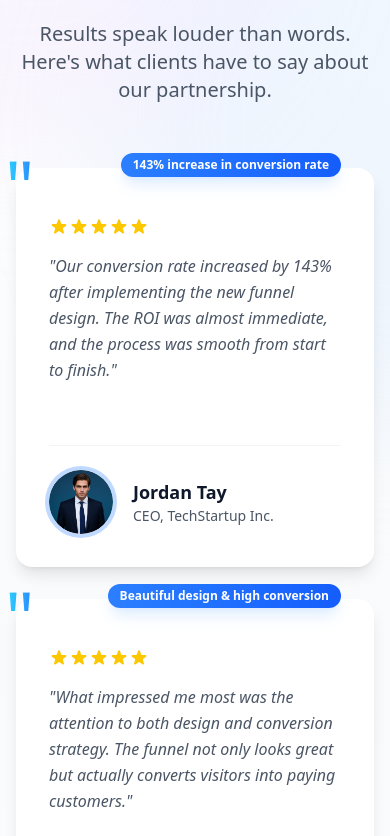
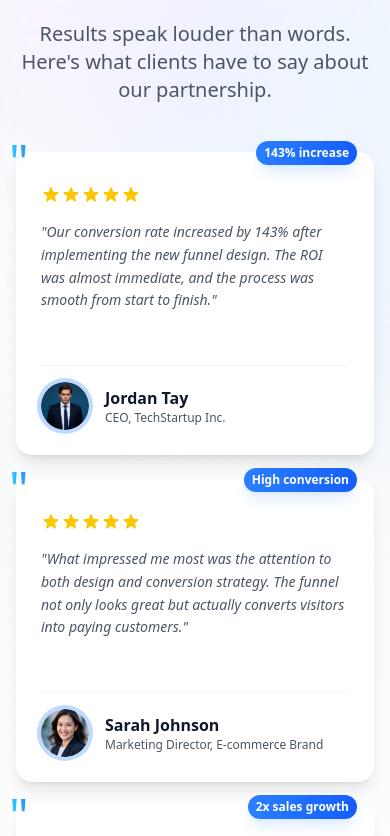
Before and after one commit to rayguang6/funnel-designer-portfolio, a Next.js app: page / in a window 390 px wide. Shown: the part 7288-8124 px from the top of the page. Built offline with nearby package versions, Linux system fonts and the light colour scheme.

Commit message:
footer color, testimonial responsive

```diff
--- a/app/sections/Footer.tsx
+++ b/app/sections/Footer.tsx
@@ -1,11 +1,15 @@
+'use client'
+
 import React from 'react'
+import { useTheme } from '../context/ThemeProvider';
 
 const Footer = () => {
+  const { theme } = useTheme();
   return (
-    <footer className="py-4 bg-white dark:bg-black border-t border-2 border-gradient-to-r from-blue-500 to-purple-500">
+    <footer className={`py-4 border-t border-primary bg-black`}>
         <div className="container mx-auto px-4 text-center">
         <p className="text-xl font-bold text-gradient">Funnel Design | Lei Zhi Guang</p>
-        <p className="text-sm text-gray-600 dark:text-gray-400 mt-2">© {new Date().getFullYear()} All Rights Reserved</p>
+        <p className={`text-sm ${theme === 'dark' ? 'text-white' : 'text-gray-900'} mt-2`}>© {new Date().getFullYear()} All Rights Reserved</p>
         </div>
   </footer>
   )
--- a/app/sections/Testimonial.tsx
+++ b/app/sections/Testimonial.tsx
@@ -17,7 +17,7 @@ const testimonials = [
     position: "CEO, TechStartup Inc.",
     image: imageLink.testimonial.testimonial1,
     rating: 5,
-    highlight: "143% increase in conversion rate"
+    highlight: "143% increase"
   },
   {
     id: 2,
@@ -26,7 +26,7 @@ const testimonials = [
     position: "Marketing Director, E-commerce Brand",
     image: imageLink.testimonial.testimonial2,
     rating: 5,
-    highlight: "Beautiful design & high conversion"
+    highlight: "High conversion"
   },
   {
     id: 3,
@@ -35,7 +35,7 @@ const testimonials = [
     position: "Founder, Online Coaching Program",
     image: imageLink.testimonial.testimonial3,
     rating: 5,
-    highlight: "Sales doubled in 3 months"
+    highlight: "2x sales growth"
   }
 ];
 
@@ -76,7 +76,7 @@ const Testimonial = () => {
 
       <div className="container mx-auto px-4 md:px-8 relative z-10">
         <motion.div
-          className="text-center mb-16"
+          className="text-center mb-12 md:mb-16"
           initial={{ opacity: 0, y: 20 }}
           whileInView={{ opacity: 1, y: 0 }}
           transition={{ duration: 0.8 }}
@@ -92,11 +92,11 @@ const Testimonial = () => {
           </p>
         </motion.div>
 
-        <div className="grid grid-cols-1 md:grid-cols-3 gap-8 max-w-6xl mx-auto">
+        <div className="grid grid-cols-1 md:grid-cols-2 lg:grid-cols-3 gap-6 md:gap-8 max-w-6xl mx-auto">
           {testimonials.map((testimonial, index) => (
             <motion.div
               key={testimonial.id}
-              className={`${theme === 'dark' ? 'bg-gray-800/50' : 'bg-white'} rounded-2xl p-8 backdrop-blur-sm
+              className={`relative ${theme === 'dark' ? 'bg-gray-800/50' : 'bg-white'} rounded-2xl p-6 md:p-8 backdrop-blur-sm
                 border border-transparent hover:border-blue-500/20
                 shadow-lg hover:shadow-2xl transition-all duration-500
                 ${theme === 'dark' ? 'hover:bg-gray-800' : 'hover:bg-white'}`}
@@ -106,19 +106,19 @@ const Testimonial = () => {
               viewport={{ once: true, margin: "-50px" }}
               whileHover={{ y: -5 }}
             >
-              {/* Highlight badge with glow effect */}
-              <div className={`absolute -top-4 right-8 bg-gradient-to-r from-blue-500 to-blue-600
-                text-white text-xs font-bold py-1 px-3 rounded-full
+              {/* Highlight badge - made more compact for mobile */}
+              <div className={`absolute -top-3 right-4 bg-gradient-to-r from-blue-500 to-blue-600
+                text-white text-xs font-bold py-1 px-2 rounded-full
                 shadow-lg ${theme === 'dark' ? 'shadow-blue-500/20' : 'shadow-blue-200/50'}`}>
                 {testimonial.highlight}
               </div>
 
               {/* Quote mark with gradient */}
-              <div className="absolute -top-5 -left-3 text-7xl leading-none">
+              <div className="absolute -top-4 -left-2 text-5xl md:text-7xl leading-none">
                 <span className="text-gradient opacity-90">"</span>
               </div>
 
-              <div className="relative pt-4">
+              <div className="relative pt-2">
                 <motion.div
                   initial={{ opacity: 0, scale: 0.8 }}
                   whileInView={{ opacity: 1, scale: 1 }}
@@ -127,19 +127,20 @@ const Testimonial = () => {
                   <StarRating rating={testimonial.rating} />
                 </motion.div>
 
-                <div className="h-40 mt-4">
-                  <p className={`${theme === 'dark' ? 'text-gray-300' : 'text-gray-600'} mb-6 italic leading-relaxed`}>
+                {/* Made quote section more responsive */}
+                <div className="min-h-[120px] mt-4">
+                  <p className={`${theme === 'dark' ? 'text-gray-300' : 'text-gray-600'} text-sm md:text-base italic leading-relaxed`}>
                     "{testimonial.quote}"
                   </p>
                 </div>
 
                 <motion.div
-                  className={`mt-8 pt-6 border-t flex items-center ${theme === 'dark' ? 'border-gray-700' : 'border-gray-100'}`}
+                  className={`mt-6 pt-4 border-t flex items-center ${theme === 'dark' ? 'border-gray-700' : 'border-gray-100'}`}
                   initial={{ opacity: 0 }}
                   whileInView={{ opacity: 1 }}
                   transition={{ duration: 0.3, delay: index * 0.1 + 0.4 }}
                 >
-                  <div className="relative w-16 h-16 flex-shrink-0 mr-5 rounded-full overflow-hidden
+                  <div className="relative w-12 h-12 md:w-16 md:h-16 flex-shrink-0 mr-4 rounded-full overflow-hidden
                     ring-2 ring-offset-2 ring-blue-500/30 ring-offset-transparent">
                     <Image
                       src={testimonial.image}
@@ -151,10 +152,10 @@ const Testimonial = () => {
                     />
                   </div>
                   <div>
-                    <h4 className={`font-bold text-lg ${theme === 'dark' ? 'text-white' : 'text-slate-900'}`}>
+                    <h4 className={`font-bold text-base md:text-lg ${theme === 'dark' ? 'text-white' : 'text-slate-900'}`}>
                       {testimonial.author}
                     </h4>
-                    <p className={`text-sm ${theme === 'dark' ? 'text-gray-300' : 'text-gray-600'}`}>
+                    <p className={`text-xs md:text-sm ${theme === 'dark' ? 'text-gray-300' : 'text-gray-600'}`}>
                       {testimonial.position}
                     </p>
                   </div>
```
